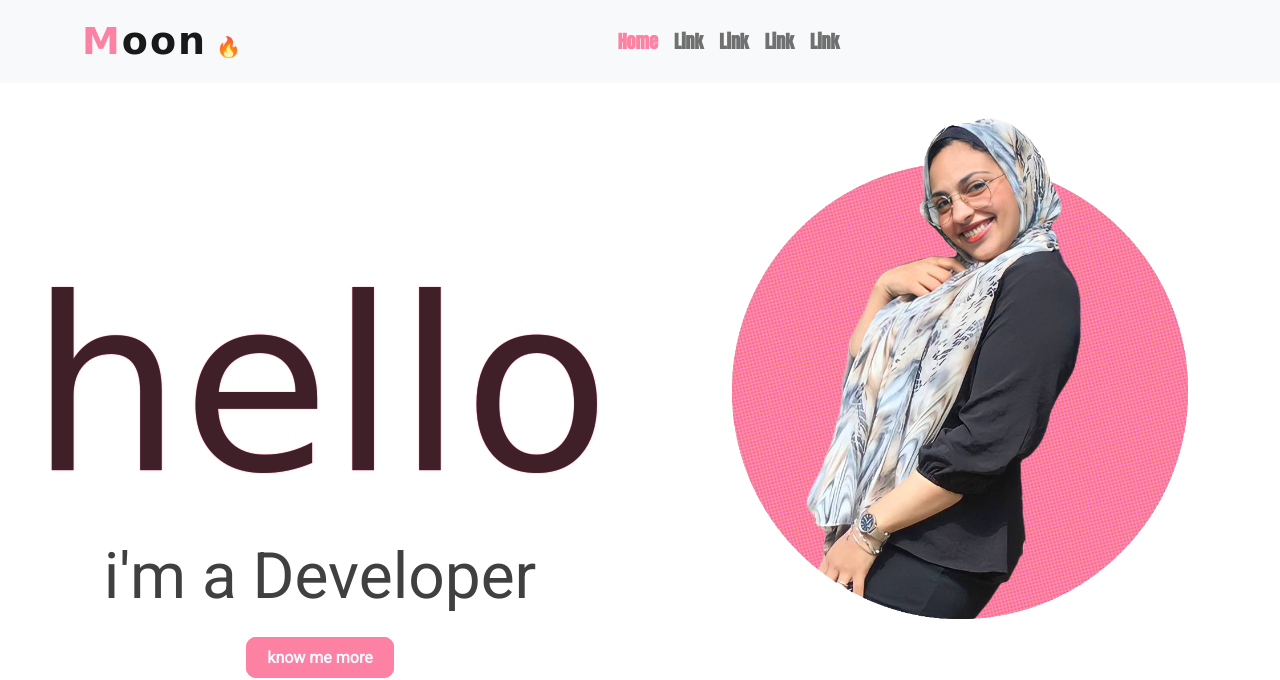
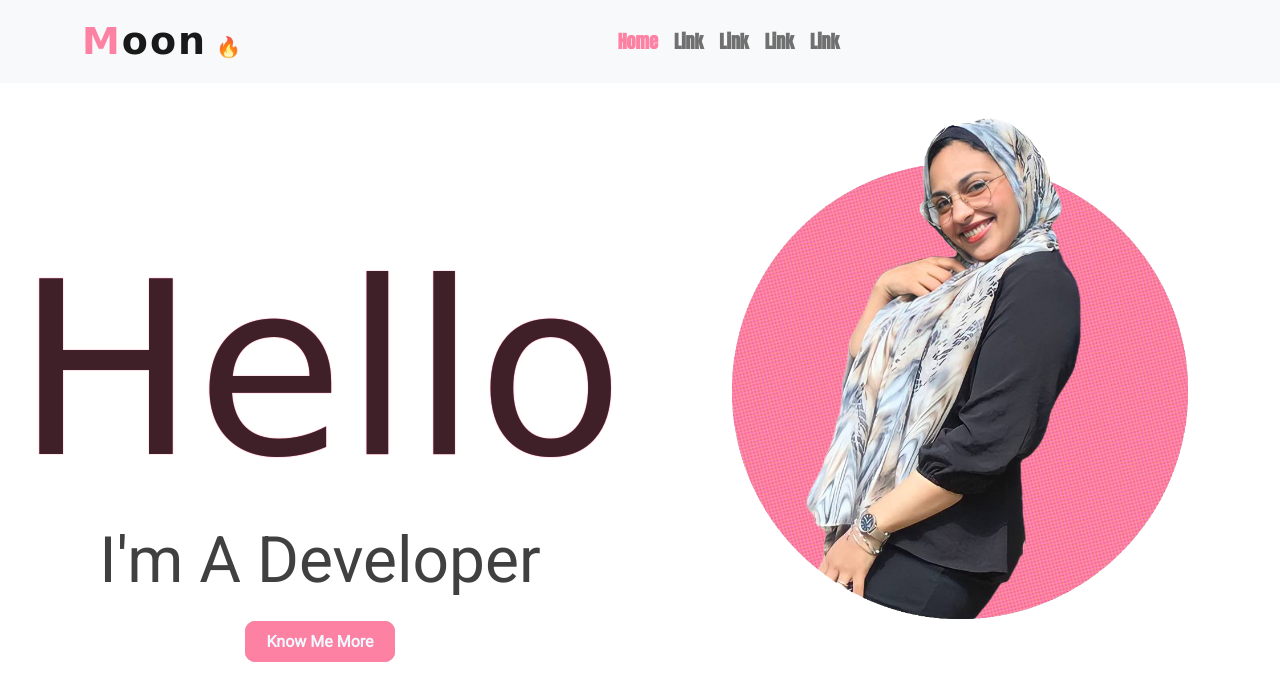
Before and after one commit to monaamustafa/Resume, a plain HTML site: page index.html in a window 1280 px wide. Shown: the top 680 px of the page. Drawn offline with nearby package versions, Linux system fonts and the light colour scheme; a web font is replaced by a local one.

Commit message:
Resume start v3

```diff
--- a/assets/css/main.css
+++ b/assets/css/main.css
@@ -89,10 +89,13 @@ font-family: 'WindSong', cursive;
 }
 
 /* Home */
-.home {}
+.home {
+    text-transform: capitalize;
+
+}
 
 .home-details {
-    padding-top: 20vh;
+    padding-top: 18vh;
     text-align: center;
 }
 
@@ -105,6 +108,8 @@ font-family: 'WindSong', cursive;
 }
 .home-details h3{
     font-size: 8vh;
+    text-transform: capitalize;
+
     /* color:  rgba(0,0,0,.55); */
 }
 
```
